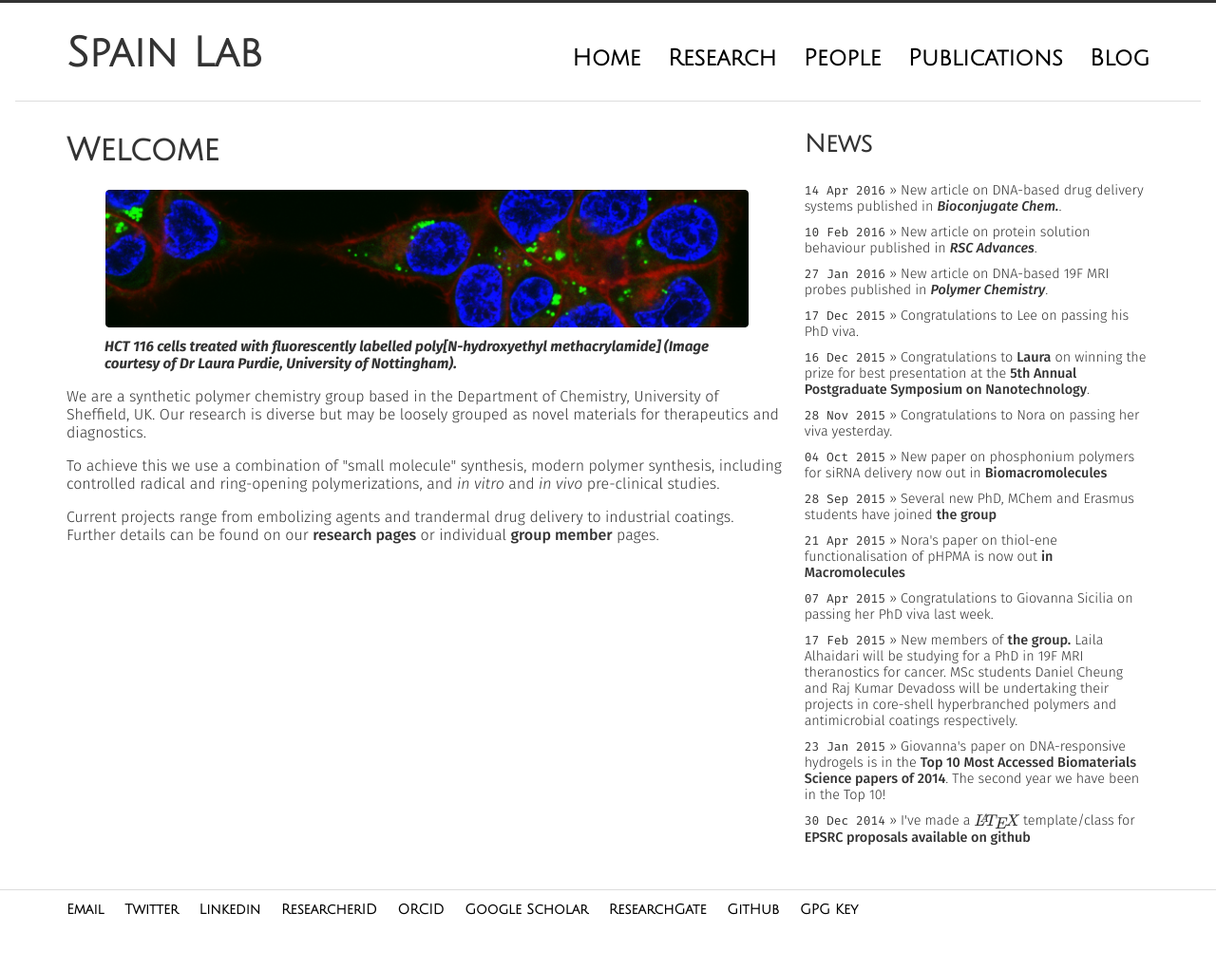
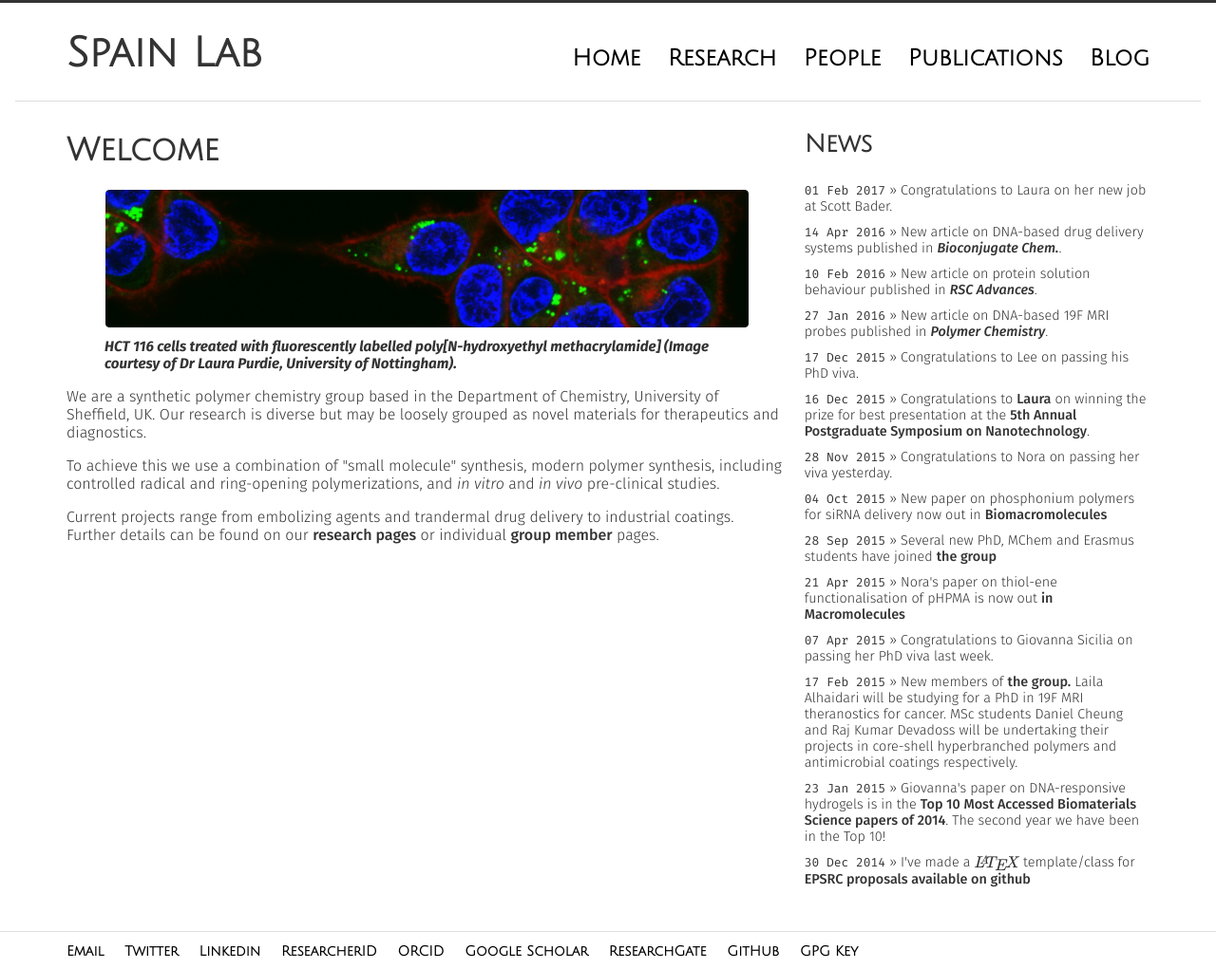
Before and after one commit to sebspain/sebspain.github.io, a Jekyll site: the page index.html, which Jekyll copies as it is, in a window 1280 px wide. Shown: the whole page at 95% size. Built offline with Jekyll 4.4.1, drawn with Linux system fonts in a browser that asks for light colours; formulas are drawn with MathJax 3; before the commit the page ends 977 px from its top, so only the background shows below that.

Commit message:
added Laura news

```diff
--- a/index.html
+++ b/index.html
@@ -76,6 +76,7 @@
         <div class="unit w-1-3 center-on-mobiles">
             <h2>News</h2>
               <ul class="news">
+                <li><span>01 Feb 2017</span> &raquo; Congratulations to Laura on her new job at Scott Bader.</li>
                 <li><span>14 Apr 2016</span> &raquo; New article on DNA-based drug delivery systems published in <a href="http://dx.doi.org/10.1021/acs.bioconjchem.6b00085"><em>Bioconjugate Chem.</em></a>.</li>
 
                 <li><span>10 Feb 2016</span> &raquo; New article on protein solution behaviour published in <a href="http://dx.doi.org/10.1039/C5RA21068B"><em>RSC Advances</em></a>.</li>
```
